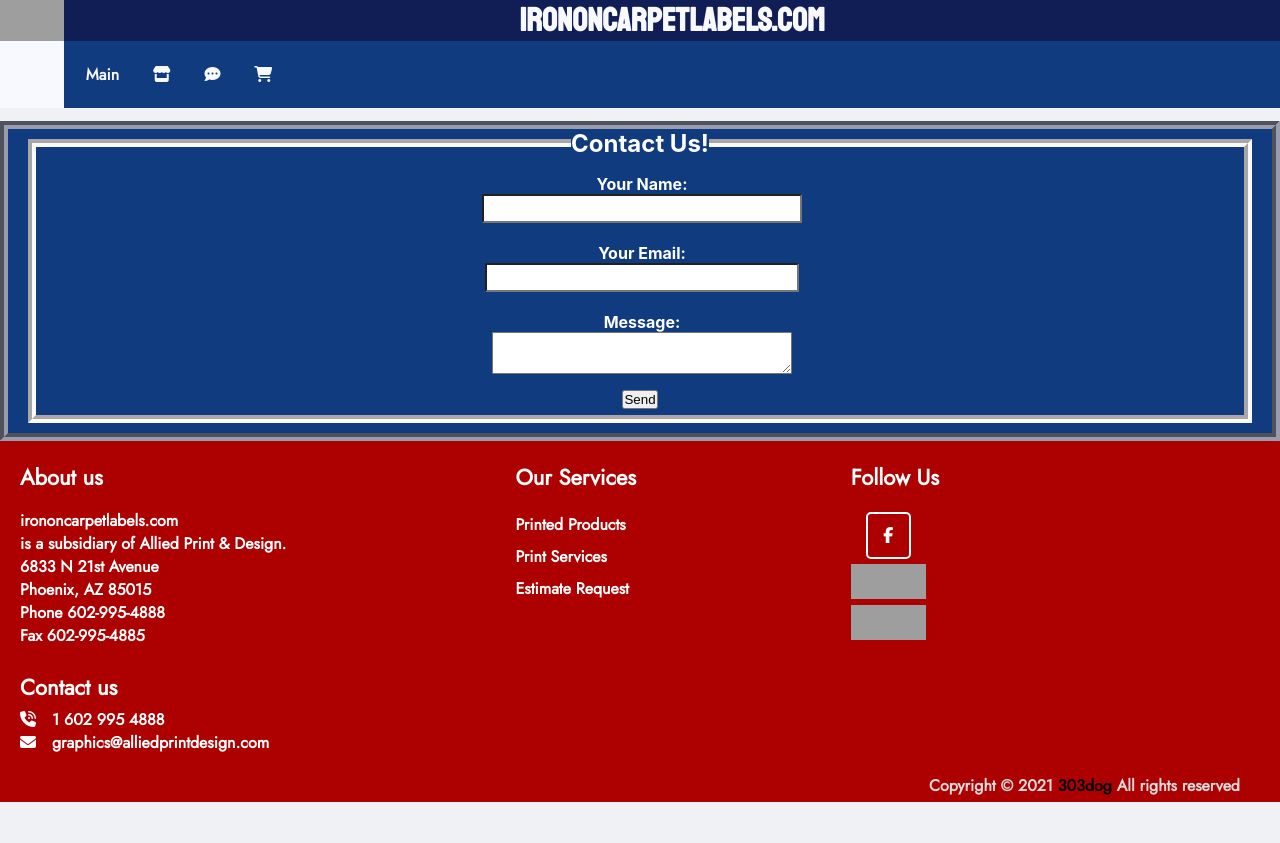
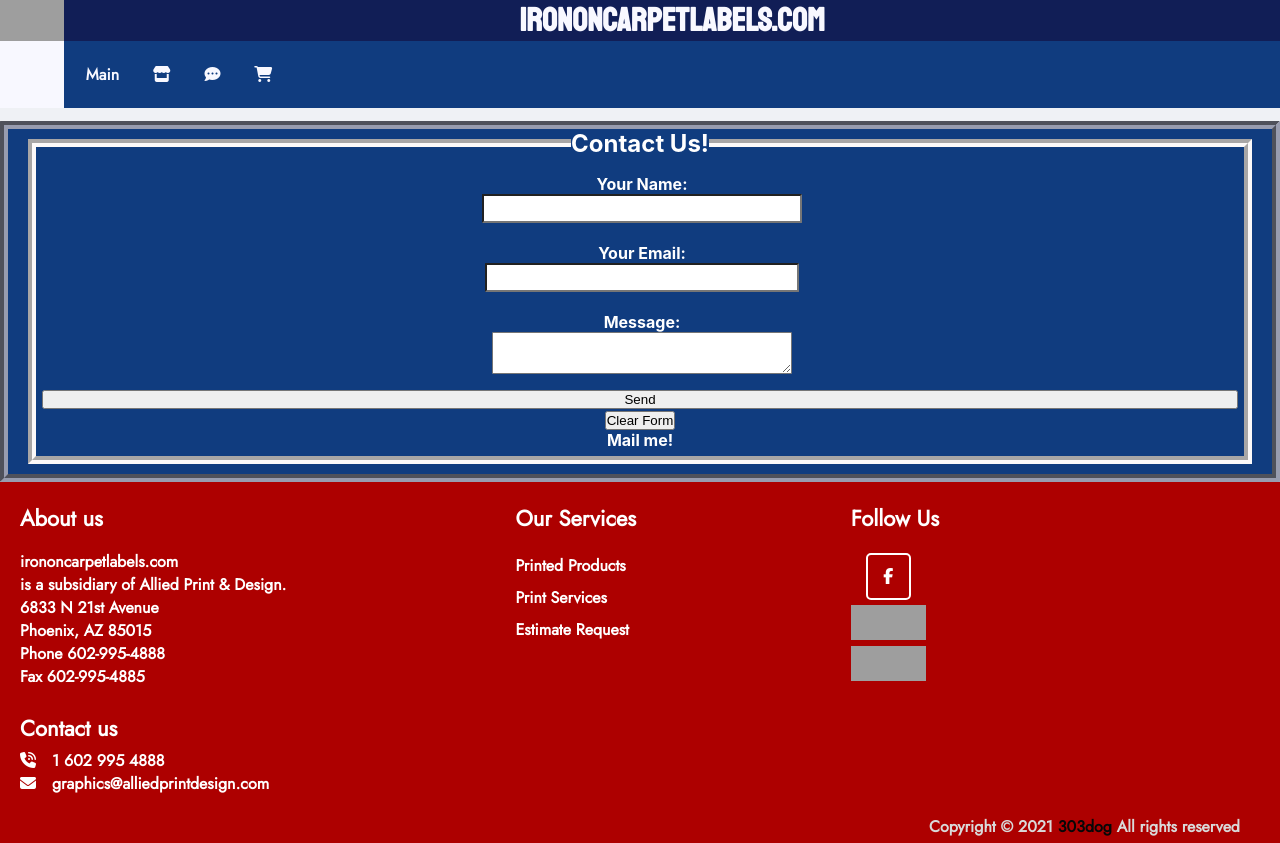
Before and after one commit to 303dog/churchform, a React (Create React App) app: page /request in a window 1280 px wide. Before the commit the page ends 802 px from the top, so only its background shows below. Built offline with nearby package versions, Linux system fonts and the light colour scheme; grey boxes are pictures that could not be loaded.

Commit message:
email link

```diff
--- a/src/component/Footer.js
+++ b/src/component/Footer.js
@@ -29,7 +29,7 @@
                   </a>
                 </div>
                 <div className='email'>
-                  <a href='#'>
+                  <a href='mailto:graphics@alliedprintdesign.com?subject=Custom Request from irononcarpetlabels.com&body=Please be as detailed as possible. Include the size you are needing and if you have a custome logo, please be sure to attach the file'>
                     <i className='fas fa-envelope'></i>
                     graphics@alliedprintdesign.com{" "}
                   </a>
--- /dev/null
+++ b/src/component/Mailto.js
@@ -0,0 +1,13 @@
+import React from "react";
+
+import "./Mailto.css";
+
+function Mailto({ email, subject, body, ...props }) {
+  return (
+    <a href={`mailto:${email}?subject=${subject || ""}&body=${body || ""}`}>
+      {props.children}
+    </a>
+  );
+}
+
+export default Mailto;
--- a/src/component/RequestForm.js
+++ b/src/component/RequestForm.js
@@ -1,4 +1,5 @@
 import React from 'react'
+import Mailto from './Mailto'
 import './RequestForm.css'
 
 
@@ -36,25 +37,28 @@
       <div className='request__container'>
           <fieldset>
           <legend>Contact Us!</legend>
-          <form onSubmit={this.handleSubmit}>
+          <form action='mailto:graphics@alliedprintdesign.com' method='get' enctype='text/plain'>
           <div className='request__row'>
-          <label className='request__label'>
+          <label HTMLfor='name' className='request__label'>
             Your Name: <input className='request__input'  type="text" name="name" value={name} onChange={this.handleChange} />
           </label>
         <p>
-          <label className='request__label'>
+          <label HTMLfor='email' className='request__label'>
             Your Email: <input className='request__input' type="email" name="email" value={email} onChange={this.handleChange} />
           </label>
         </p>
         <p>
-          <label className='request__label'>
+          <label HTMLfor='message' className='request__label'>
             Message: <textarea name="message" value={message} onChange={this.handleChange} />
           </label>
         </p>
         <p>
-          <button type="submit">Send</button>
+        <input type="submit" name="submit" value="Send" />
+        <input type="reset" name="reset" value="Clear Form" />
         </p>
-
+        <Mailto email="graphics@alliedprintdesign.com" subject="Hello" body="Hello world!">
+    Mail me!
+  </Mailto>
         </div>
       </form>
         </fieldset>
```
Also changed, not shown: src/component/Mailto.css (added).
